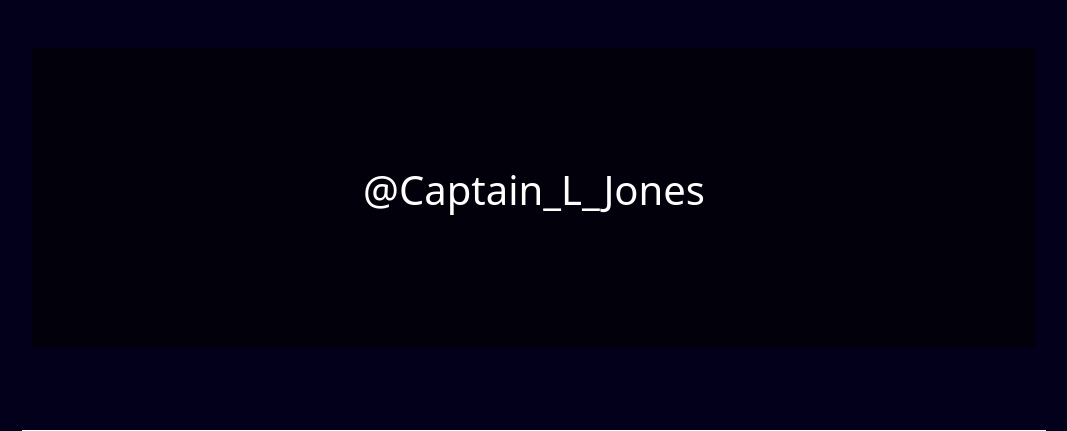
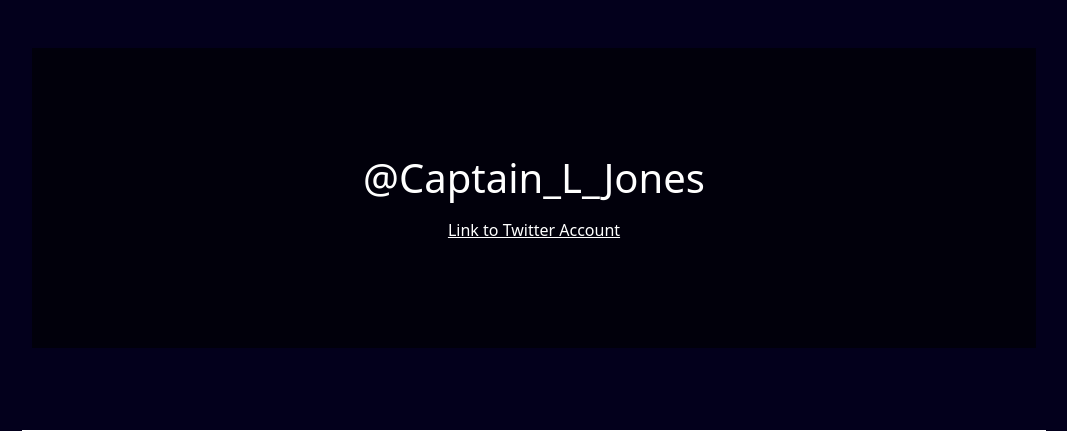
Before and after one commit to katelync12/boilerMakeHackathon2023, a Flask app: page / in a window 1280 px wide. Shown: the part 79-510 px from the top of the page, without its empty margins (106-1173 px from the left). Run offline with Flask 2, Linux system fonts and the light colour scheme; data comes from the database, SQL or seed files in the repository; data that the repository does not hold is empty.

Commit message:
Add files via upload

```diff
--- a/templates/index.html
+++ b/templates/index.html
@@ -35,6 +35,7 @@
 <div class="d-flex justify-content-center align-items-center h-100">
   <div class="text-white">
     <h1 class="mb-3">@{{username}}</h1>
+    <a class="subHeading" target="_blank" rel="noopener noreferrer" href="http://twitter.com/{{username}}">Link to Twitter Account</a>
   </div>
 </div>
 </div>
```
